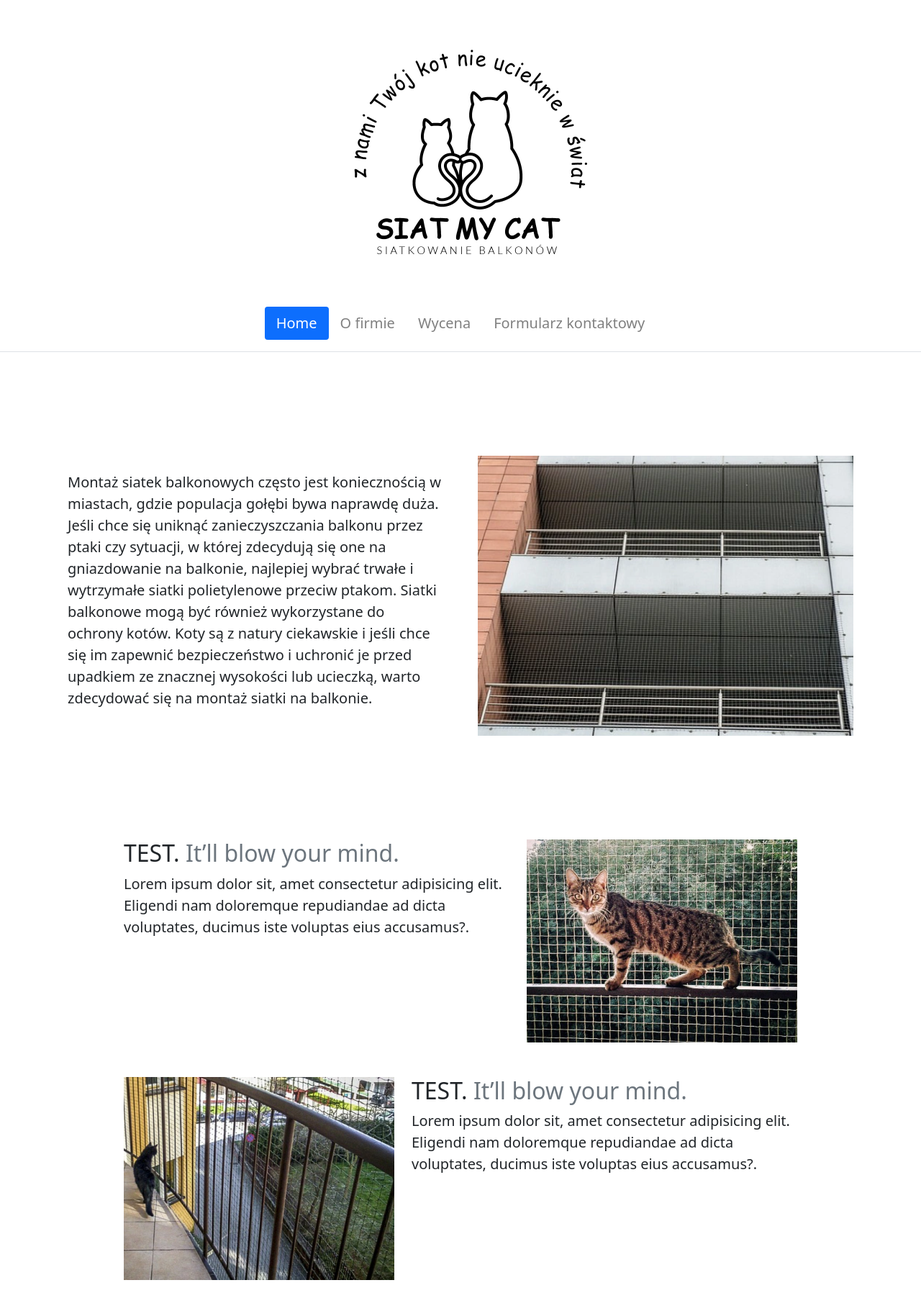
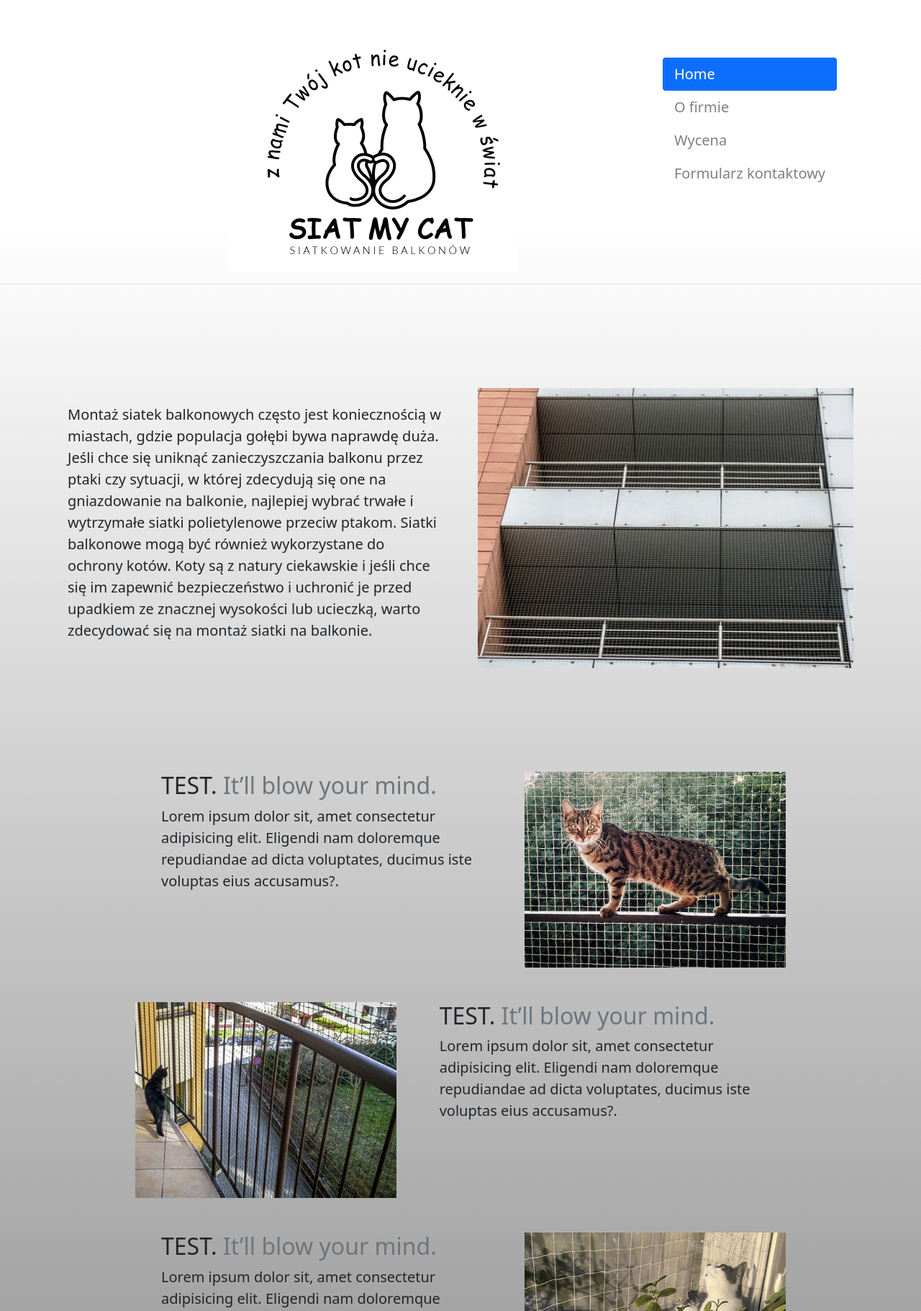
Before and after one commit to lucas97-png/basior, a PHP site: page / in a window 1280 px wide. Shown: the top 1821 px of the page at 72% size. Run offline with PHP 8.4, Linux system fonts and the light colour scheme.

Commit message:
Add files via upload

```diff
--- a/index.html
+++ b/index.html
@@ -7,23 +7,27 @@
 
     <!-- Bootstrap CSS -->
     <link href="https://cdn.jsdelivr.net/npm/bootstrap@5.1.0/dist/css/bootstrap.min.css" rel="stylesheet" integrity="sha384-KyZXEAg3QhqLMpG8r+8fhAXLRk2vvoC2f3B09zVXn8CA5QIVfZOJ3BCsw2P0p/We" crossorigin="anonymous">
-    <link rel="stylesheet" href="https://cdnjs.cloudflare.com/ajax/libs/font-awesome/5.15.3/css/all.min.css">
+    <link rel="stylesheet" href="https://cdn.jsdelivr.net/npm/bootstrap-icons@1.5.0/font/bootstrap-icons.css">
     <link rel="shortcut icon" href="/favicon.ico" type="image/x-icon">
     <link rel="stylesheet" href="style2.css">
     <title>Siat My Cat</title>
   </head>
   <body>
 
+    <button onclick="smoothScroll('header')" id="up-button">
+      <i class="bi bi-arrow-bar-up"></i>
+    </button>
+
     <header class="d-flex flex-wrap justify-content-center py-3 mb-4 border-bottom">
         <a href="#" class="d-flex align-items-center mb-3 mb-md-0 text-dark text-decoration-none">
           <div class="col-6 mx-auto"><img src="/assets/logo.jpg" alt="" srcset=""></div>
         </a>
 
-        <ul class="nav nav-pills mt-5">
+        <ul class="nav nav-pills mt-5 column py-3 flex-column">
           <li class="nav-item"><a href="#" class="nav-link active" aria-current="page">Home</a></li>
-          <li class="nav-item"><a href="#" class="nav-link">O firmie</a></li>
-          <li class="nav-item"><a href="#" class="nav-link">Wycena</a></li>
-          <li class="nav-item"><a href="#" class="nav-link">Formularz kontaktowy</a></li>
+          <li class="nav-item"><a onclick="smoothScroll('#info')"class="nav-link">O firmie</a></li>
+          <li class="nav-item"><a onclick="smoothScroll('#price')" class="nav-link">Wycena</a></li>
+          <li class="nav-item"><a onclick="smoothScroll('#contact')" class="nav-link">Formularz kontaktowy</a></li>
         </ul>
       </header>
 
@@ -57,9 +61,10 @@
         </button>
       </div> -->
 
+     <section id="firm">
       <div class="container col-xxl-8 px-4 py-5 my-5">
         <div class="row flex-lg-row-reverse align-items-center g-5 py-5">
-          <div class="col-10 col-sm-8 col-lg-6">
+          <div class="col-sm-12 col-md-10 col-lg-6">
             <img src="/assets/mainsiatka.png" class="d-block mx-lg-auto img-fluid" alt="Bootstrap Themes" width="700" height="500" loading="lazy">
           </div>
           <div class="col-lg-6">
@@ -71,10 +76,12 @@
           </div>
         </div>
       </div>
+     </section>
+
 
       <main id="info">
-        <div class="row featurette col-lg-9 col-md-9 col-sm-12 mx-auto">
-            <div class="col-md-7">
+        <div class="row featurette col-lg-9 col-md-9 col-sm-12 mx-auto px-3">
+            <div class="col-md-7 px-5">
               <h2 class="featurette-heading">TEST. <span class="text-muted">It’ll blow your mind.</span></h2>
               <p class="lead">Lorem ipsum dolor sit, amet consectetur adipisicing elit. Eligendi nam doloremque repudiandae ad dicta voluptates, ducimus iste voluptas eius accusamus?.</p>
             </div>
@@ -84,8 +91,8 @@
             </div>
           </div>
 
-          <div class="row featurette col-lg-9 col-md-9 col-sm-12 mx-auto my-5">
-            <div class="col-md-7 order-md-2">
+          <div class="row featurette col-lg-9 col-md-9 col-sm-12 mx-auto my-5 px-3">
+            <div class="col-md-7 order-md-2 px-5">
                     <h2 class="featurette-heading">TEST. <span class="text-muted">It’ll blow your mind.</span></h2>
                     <p class="lead">Lorem ipsum dolor sit, amet consectetur adipisicing elit. Eligendi nam doloremque repudiandae ad dicta voluptates, ducimus iste voluptas eius accusamus?.</p>
             </div>
@@ -96,8 +103,8 @@
             </div>
           </div>
 
-          <div class="row featurette col-lg-9 col-md-9 col-sm-12 mx-auto">
-            <div class="col-md-7">
+          <div class="row featurette col-lg-9 col-md-9 col-sm-12 mx-auto px-3">
+            <div class="col-md-7 px-5">
                 <h2 class="featurette-heading">TEST. <span class="text-muted">It’ll blow your mind.</span></h2>
                 <p class="lead">Lorem ipsum dolor sit, amet consectetur adipisicing elit. Eligendi nam doloremque repudiandae ad dicta voluptates, ducimus iste voluptas eius accusamus?.</p>
               </div>
@@ -108,12 +115,15 @@
           </div>
       </main>
 
-      <div class="container col-lg-6 col-md-9 col-sm-12 my-5">
+      <section id="price">
+        <div class="container col-lg-6 col-md-9 col-sm-12 my-5 px-5">
           <h1 class="text-center">Wycena montażu</h2>
           <p class="text-center h4 mt-5">Każdy balkon jest nieco inny, a siatka balkonowa zwykle przygotowywana jest na wymiar. Dlatego w przypadku montażu siatki na balkonie cena jest zróżnicowana i zależy m.in. od metrażu powierzchni do osiatkowania i wybranego rodzaju siatki. Zapraszam do kontaktu w celu ustalenia wyceny</p>
       </div>
+      </section>
 
-      <div class="container col-md-3 mt-5">
+      <section id="contact">
+        <div class="container col-md-3 mt-5 px-5">
           <form action="#">
               <div class="row">
                   <label for="name">Imię:</label>
@@ -135,6 +145,7 @@
 
           </form>
           </div>
+      </section>
 
         <!-- FOOTER -->
         <footer class="container">
@@ -154,7 +165,7 @@
 
 
     <!-- Optional JavaScript; choose one of the two! -->
-
+        <script src="/script.js"></script>
     <!-- Option 1: Bootstrap Bundle with Popper -->
     <script src="https://cdn.jsdelivr.net/npm/bootstrap@5.1.0/dist/js/bootstrap.bundle.min.js" integrity="sha384-U1DAWAznBHeqEIlVSCgzq+c9gqGAJn5c/t99JyeKa9xxaYpSvHU5awsuZVVFIhvj" crossorigin="anonymous"></script>
 
--- a/style2.css
+++ b/style2.css
@@ -1,6 +1,16 @@
-/* body {
-    background: linear-gradient(0deg, gray, white 90%) no-repeat;
-} */
+body {
+    background: linear-gradient(0deg, rgb(88, 88, 88), white 90%) no-repeat;
+}
+
+#up-button {
+    position: fixed;
+    bottom: 0;
+    right: 0;
+    background: transparent;
+    border: none;
+    font-size: 30px;
+    color: black
+}
 
 header img {
     width: 100%;
```
Also changed, not shown: script.js (+13 -28 lines). Lines whose indentation alone changed are shown as unchanged.
